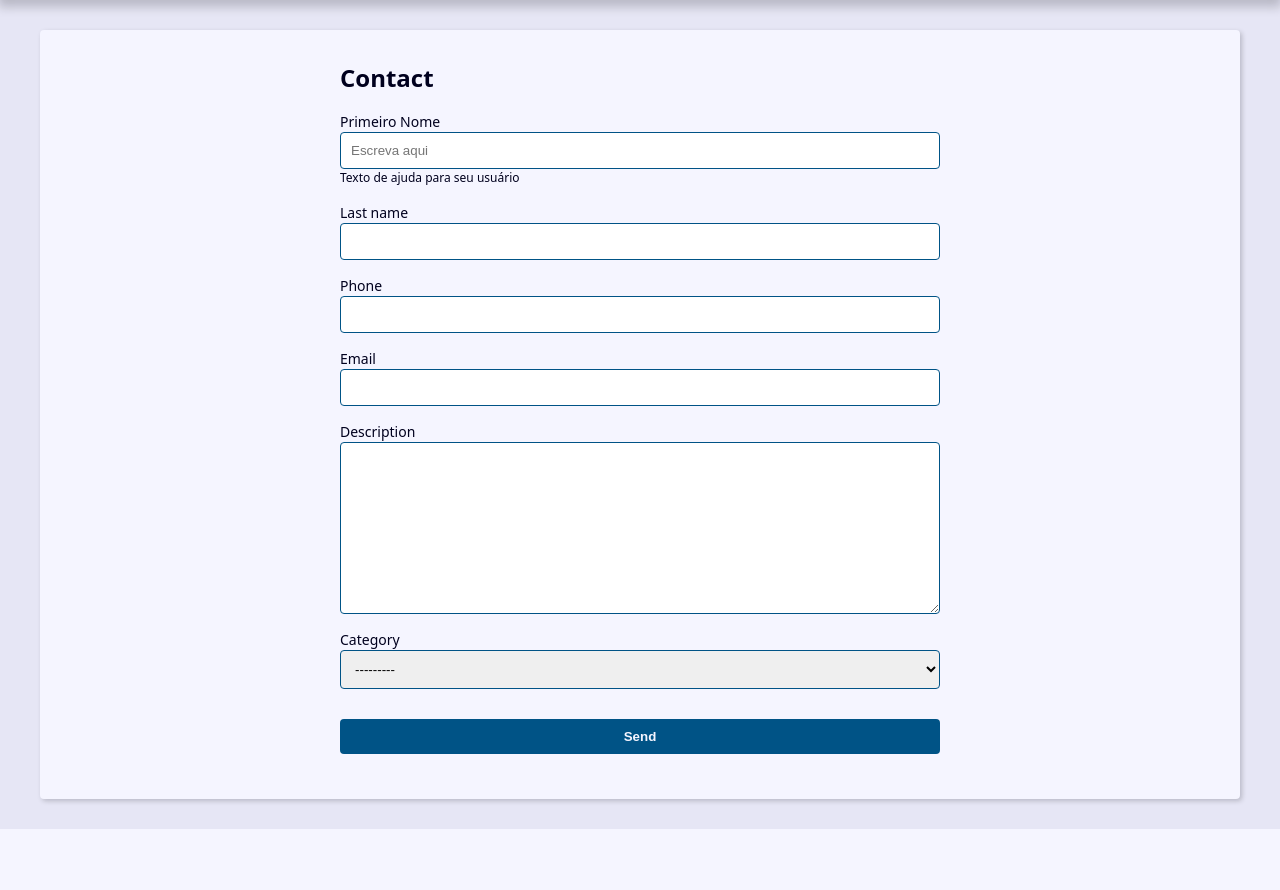
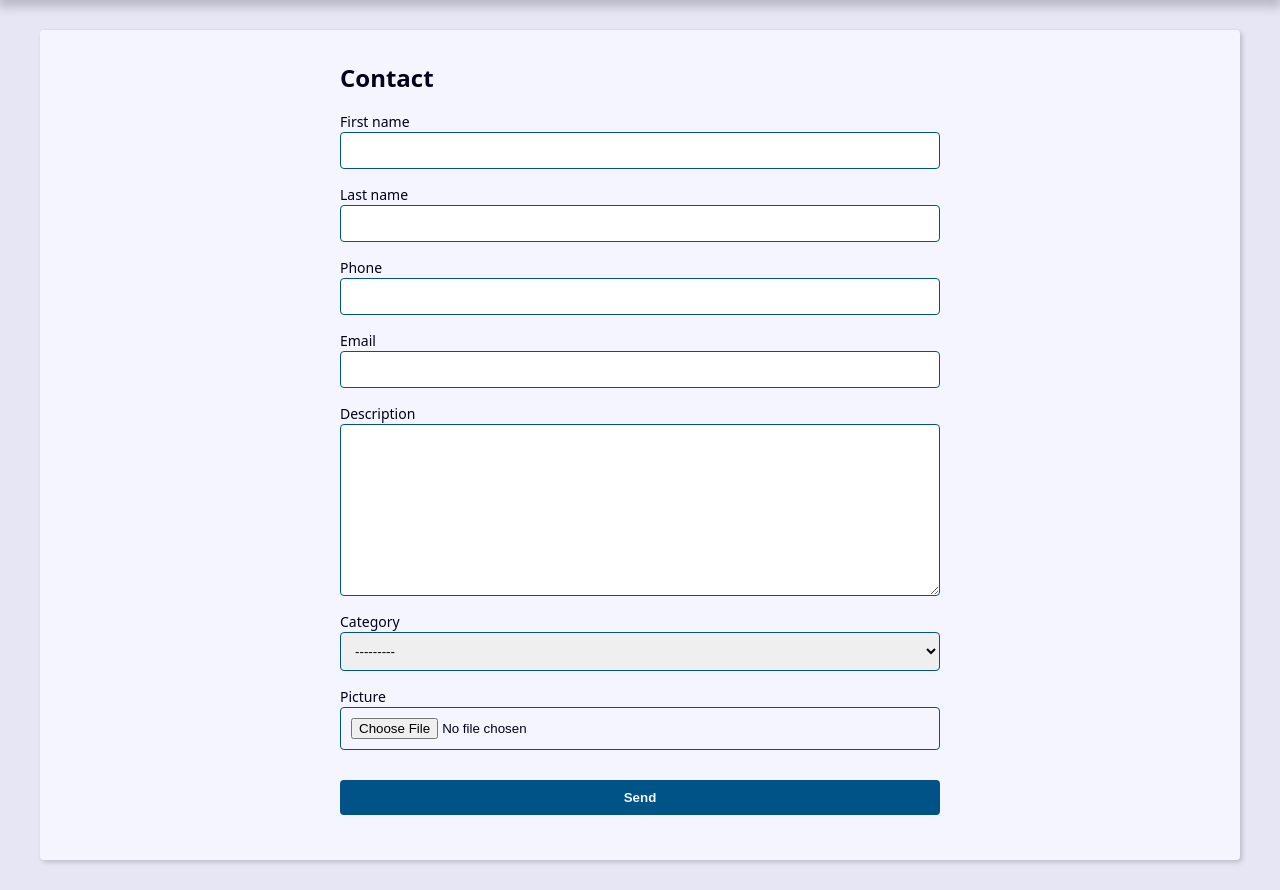
Before and after one commit to PHVital/projeto-agenda-django, a Django app: page /contact/create/ in a window 1280 px wide. Shown: the part 239-1129 px from the top of the page. Before the commit the page ends 1068 px from the top, so only its background shows below. Run offline with Django 5.2, Linux system fonts and the light colour scheme; data that the repository does not hold is empty.

Commit message:
Adicionando imagens nos contatos

```diff
--- a/contact/forms.py
+++ b/contact/forms.py
@@ -3,39 +3,21 @@ from django.core.exceptions import ValidationError
 from . import models
 
 class ContactForm(forms.ModelForm):
-    first_name = forms.CharField(
-        widget=forms.TextInput(
+    picture = forms.ImageField(
+        widget=forms.FileInput(
             attrs={
-                'class': 'classe-a classe-b',
-                'placeholder': 'Escreva aqui',
+                'accept': 'image/*',
             }
-        ),
-        label='Primeiro Nome',
-        help_text='Texto de ajuda para seu usuário',
+        )
     )
-
-    def __init__(self, *args, **kwargs):
-        super().__init__(*args, **kwargs)
-
-        # self.fields['first_name'].widget.attrs.update({
-        #     'class': 'classe-a classe-b',
-        #     'placeholder': 'Escreva aqui',
-        # })
 
     class Meta:
         model = models.Contact
         fields = (
             'first_name', 'last_name', 'phone',
             'email', 'description', 'category',
+            'picture',
         )
-        # widgets = {
-        #     'first_name': forms.TextInput(
-        #         attrs={
-        #             'class': 'classe-a classe-b',
-        #             'placeholder': 'Escreva aqui',
-        #         }
-        #     )
-        # }
 
     def clean(self):
         cleaned_data = self.cleaned_data
--- a/contact/templates/contact/contact.html
+++ b/contact/templates/contact/contact.html
@@ -12,6 +12,12 @@
         <p><b>Created Date:</b> {{ contact.created_date}} </p>
         <p><b>Description:</b> {{ contact.description}} </p>
         <p><b>Category:</b> {{ contact.category.name}} </p>
+
+        {% if contact.picture %}
+            <p>
+                <img src="{{ contact.picture.url }}" alt="{{ contact.first_name }} {{ contact.last_name }}">
+            </p>
+        {% endif %}
 
         <div class="contact-links">
             <a class='btn btn-link' href="{% url "contact:update" contact.id %}">Update</a>
--- a/contact/templates/contact/create.html
+++ b/contact/templates/contact/create.html
@@ -23,6 +23,12 @@
                         <p class="help-text">{{ field.help_text }}</p>
                     {% endif %}
                 </div>
+
+                {% if field.name == 'picture' and field.value.url %}
+                    <div class="form-group">
+                        <img src="{{ field.value.url }}" alt="">
+                    </div>
+                {% endif %}
             {% endfor %}
         </div>
 
--- a/contact/views/contact_forms.py
+++ b/contact/views/contact_forms.py
@@ -7,7 +7,7 @@ def create(request):
     form_action = reverse('contact:create')
 
     if request.method == 'POST':
-        form = ContactForm(request.POST)
+        form = ContactForm(request.POST, request.FILES)
 
         context = {
             'form': form,
@@ -40,7 +40,7 @@ def update(request, contact_id):
     form_action = reverse('contact:update', args=(contact_id,))
 
     if request.method == 'POST':
-        form = ContactForm(request.POST, instance=contact)
+        form = ContactForm(request.POST, request.FILES, instance=contact)
 
         context = {
             'form': form,
```
